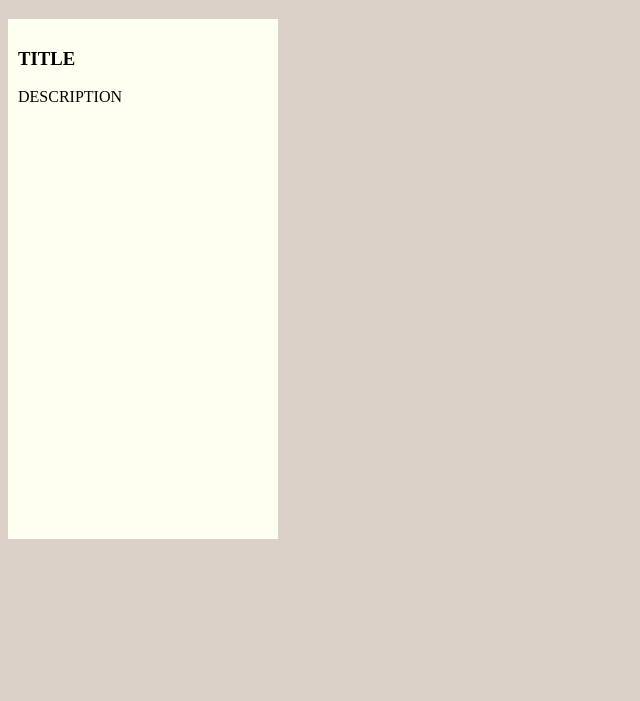
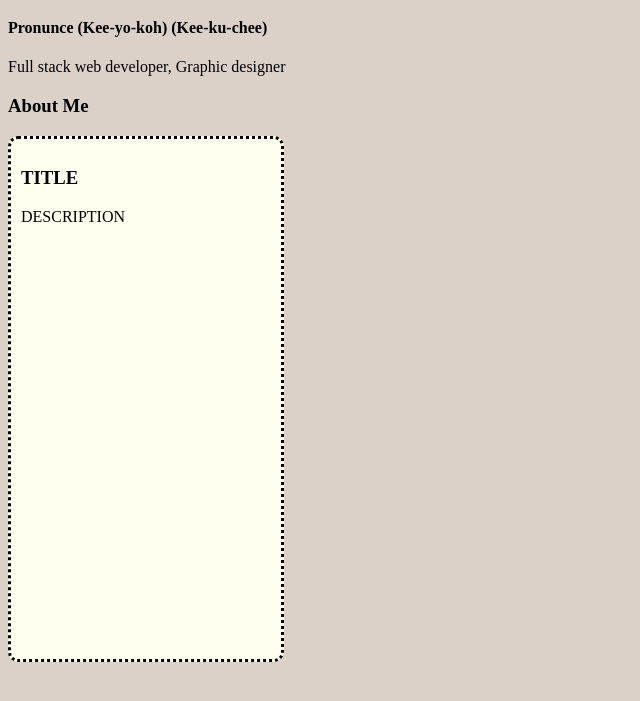
Before and after one commit to kosmicdancer/PersonalWebsite, a plain HTML site: page index.html in a window 1280 px wide. Shown: the part 87-788 px from the top of the page, without its empty margins (0-640 px from the left). Drawn offline with Linux system fonts and the light colour scheme.

Commit message:
Add content in header

```diff
--- a/index.html
+++ b/index.html
@@ -10,10 +10,11 @@
 <body>
 <header>
     <img alt="logo" src=""><h1>KYOKO KIKUCHI</h1>
-    <p></p>
-
+    <h4>Pronunce (Kee-yo-koh) (Kee-ku-chee)</h4>
+    <p>Full stack web developer, Graphic designer</p>
 </header>
 <section>
+    <h3>About Me</h3>
     <card container></card>
     <div class="card">
         <h3>TITLE</h3>
--- a/styles.css
+++ b/styles.css
@@ -6,4 +6,7 @@ html {
     width: 250px;
     height: 500px;
     padding: 10px;
+    border: dotted 3px;
+    border-radius: 10px;
+
 }
```
